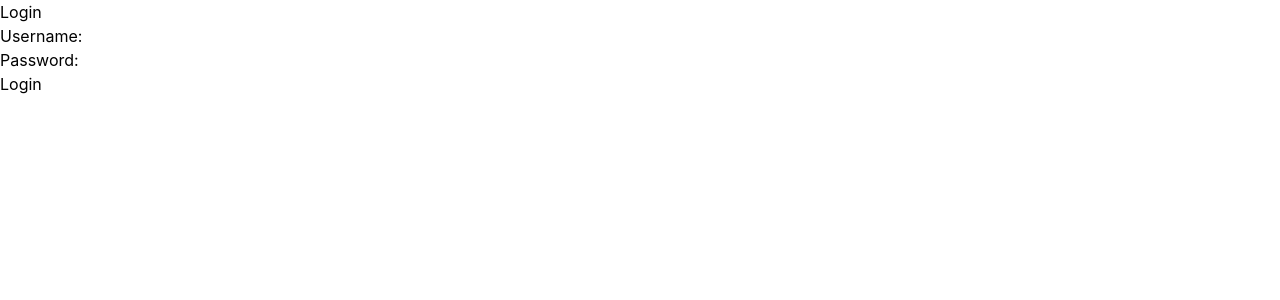
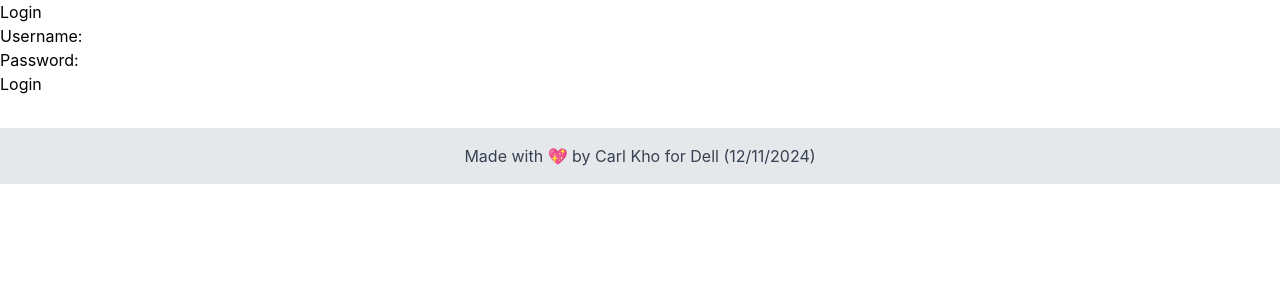
Before and after one commit to CarlKho-Minerva/24BA_Dell_TakeHome, a React (Create React App) app in the folder shipkeep-app/frontend/: page /login in a window 1280 px wide. Shown: the top 300 px of the page. Built offline with nearby package versions, Linux system fonts and the light colour scheme; no server answers.

Commit message:
Add Footer component to App: create Footer component for page footer and include it in the main App layout

```diff
--- a/shipkeep-app/frontend/src/App.js
+++ b/shipkeep-app/frontend/src/App.js
@@ -8,6 +8,7 @@ import {
 import Login from "./components/Login";
 import Signup from "./components/Signup";
 import Home from "./components/Home";
+import Footer from "./components/Footer";
 
 function App() {
   const [isLoggedIn, setIsLoggedIn] = useState(false);
@@ -53,6 +54,7 @@ function App() {
             element={isLoggedIn ? <Home /> : <Navigate to="/login" />}
           />
         </Routes>
+        <Footer />
       </div>
     </Router>
   );
--- /dev/null
+++ b/shipkeep-app/frontend/src/components/Footer.js
@@ -0,0 +1,14 @@
+import React from "react";
+
+function Footer() {
+  return (
+    <footer className="bg-gray-200 py-4 mt-8 text-center">
+      <p className="text-gray-700">
+        Made with <span className="text-red-500">💖</span> by Carl Kho for Dell
+        (12/11/2024)
+      </p>
+    </footer>
+  );
+}
+
+export default Footer;
```
